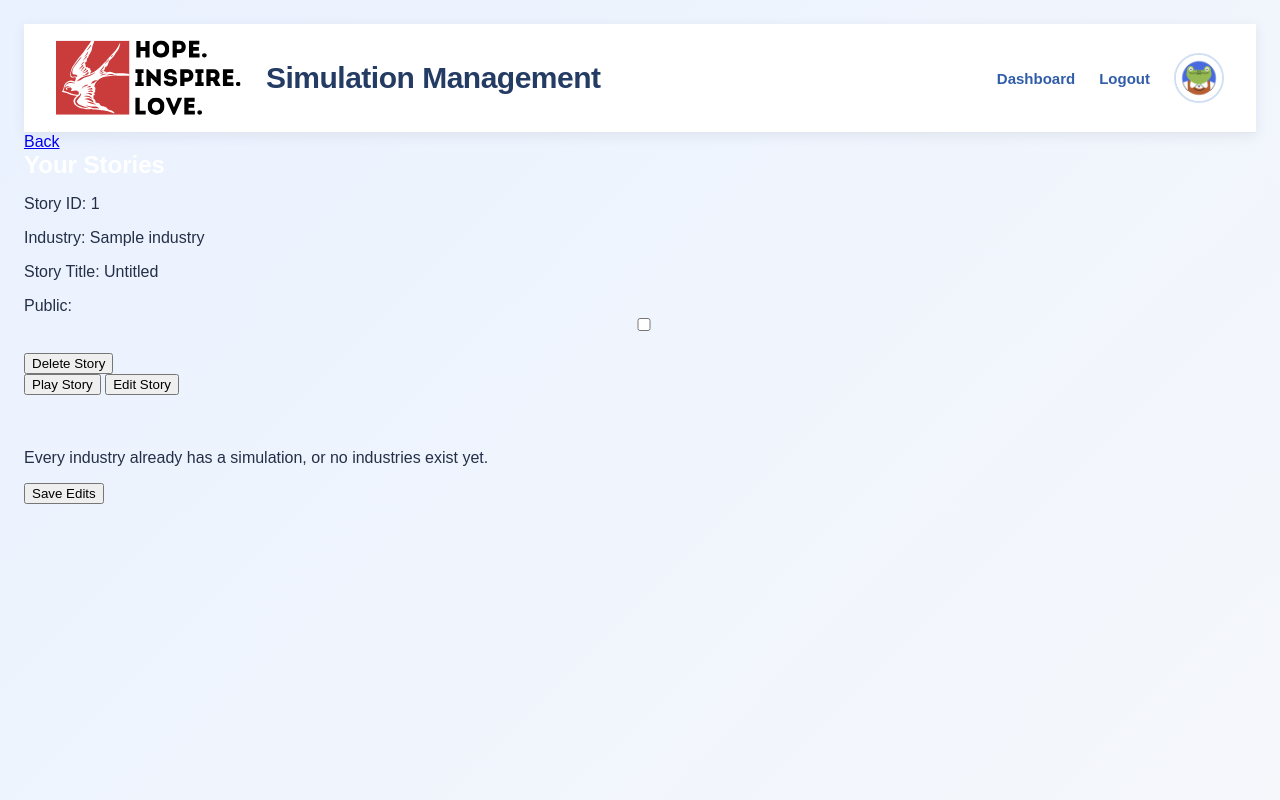
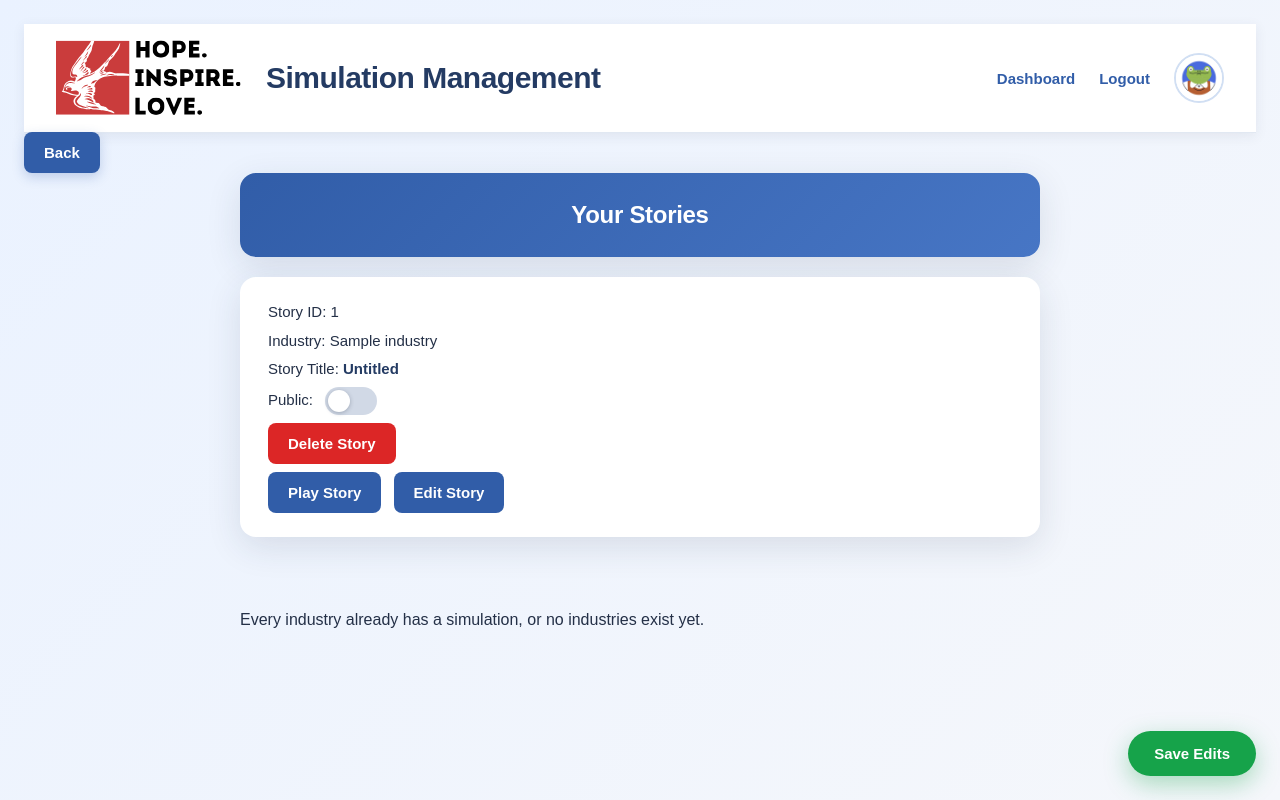
Before and after one commit to Chloe-Wist/app_dev_project, a PHP site: page /SimulationManagement.php in a window 1280 px wide. Run offline with PHP 8.4, Linux system fonts and the light colour scheme; the visitor is signed in with stand-in values (Sample User, id 1); data comes from the database, SQL or seed files in the repository; tables that the repository leaves empty hold one stand-in row (values such as "Sample post"); data that the repository does not hold is empty.

Commit message:
more styles

```diff
--- a/EventManagement.php
+++ b/EventManagement.php
@@ -221,7 +221,8 @@ if ((isset($_GET['event_id']) || isset($_GET['new_event']))
             // Actual options
             foreach ($possible_managers as $p) {
                 echo('<option value="'.$p['manager_id'].'"
-                '.((isset($e) && $p['manager_id'] == $e->manager_id['user_id'])?"selected":"").'>
+                '.(((isset($e) && $p['manager_id'] == $e->manager_id['user_id']) ||
+                    !isset($e) && $p['manager_id'] == $_SESSION['user_id'])?"selected":"").'>
                 '.$p['name'].' ('.
                 ($p['area_matches']?"Area Matches":"No Matching Areas").')</option>');
             }
--- a/SimulationManagement.php
+++ b/SimulationManagement.php
@@ -139,6 +139,7 @@ $story_list = [];
         <title>User Stories</title>
                 <link rel="stylesheet" href="styles/navbar.css">
                 <link rel="stylesheet" href="styles/main.css">
+                <link rel="stylesheet" href="styles/simulationManagement.css">
     </head>
     <body>
 
--- /dev/null
+++ b/styles/simulationManagement.css
@@ -0,0 +1,227 @@
+/* ===== Simulation Management page ===== */
+/* Generated by Claude */
+
+/* Page container */
+.page-container {
+    max-width: 800px;
+    margin: 0 auto;
+    padding: 24px 0 120px;   /* extra bottom space so the floating Save button never covers content */
+    box-sizing: border-box;
+}
+
+.row {
+    display: flex;
+    align-items: center;
+    gap: 12px;
+    margin-bottom: 16px;
+}
+
+/* ---------- Buttons ---------- */
+.btn {
+    display: inline-block;
+    margin: 8px 8px 0 0;
+    padding: 12px 20px;
+    box-sizing: border-box;
+    border: none;
+    border-radius: 8px;
+    background-color: #315da8;
+    color: #ffffff;
+    font-family: inherit;
+    font-size: 15px;
+    font-weight: 600;
+    text-align: center;
+    text-decoration: none;
+    cursor: pointer;
+    transition: background-color 0.2s, transform 0.2s, box-shadow 0.2s;
+}
+
+.btn:hover {
+    background-color: #254982;
+}
+
+.btn:active {
+    transform: scale(0.98);
+}
+
+.btn:focus-visible {
+    outline: none;
+    box-shadow: 0 0 0 3px rgba(71, 118, 197, 0.35);
+}
+
+.btn-blue {
+    background-color: #315da8;
+}
+
+.btn-blue:hover {
+    background-color: #254982;
+}
+
+.btn-red {
+    background-color: #dc2626;
+}
+
+.btn-red:hover {
+    background-color: #b91c1c;
+}
+
+.btn-green {
+    background-color: #16a34a;
+}
+
+.btn-green:hover {
+    background-color: #15803d;
+}
+
+/* Back button: pinned to the top-left on wide screens, normal flow otherwise */
+.fixed-top-left {
+    margin: 0;
+}
+
+@media (min-width: 1100px) {
+    .fixed-top-left {
+        position: fixed;
+        top: 132px;
+        left: 24px;
+        z-index: 10;
+        box-shadow: 0 4px 12px rgba(49, 93, 168, 0.25);
+    }
+}
+
+/* ---------- Cards ---------- */
+.card {
+    padding: 24px 28px;
+    box-sizing: border-box;
+    background-color: #ffffff;
+    border-radius: 16px;
+    box-shadow: 0 10px 35px rgba(36, 48, 71, 0.12);
+    font-size: 15px;
+    line-height: 1.5;
+    color: #243047;
+}
+
+.card p {
+    margin: 0 0 6px;
+}
+
+/* "Your Stories" banner (the card whose heading has inline white text) */
+.card:has(> h2) {
+    margin-bottom: 20px;
+    background: linear-gradient(135deg, #315da8, #4776c5);
+    text-align: center;
+}
+
+.card > h2 {
+    font-size: 24px;
+    letter-spacing: -0.3px;
+}
+
+/* Story title */
+.story-title-display {
+    font-weight: 700;
+    color: #243b63;
+}
+
+/* ---------- Form layout ---------- */
+#user_stories_form {
+    gap: 20px;
+}
+
+#user_stories_form > label {
+    margin-top: 12px;
+}
+
+#user_stories_form > .btn {
+    align-self: flex-start;
+    margin: 0;
+}
+
+/* ---------- Public/private toggle switch ---------- */
+.switch {
+    position: relative;
+    display: inline-block;
+    width: 52px;
+    height: 28px;
+    margin: 0 0 0 8px;
+    vertical-align: middle;
+}
+
+/* Hide the checkbox itself (override global "form input" styles) */
+.switch input {
+    position: absolute;
+    width: 0;
+    height: 0;
+    margin: 0;
+    padding: 0;
+    border: none;
+    opacity: 0;
+}
+
+.slider_round {
+    position: absolute;
+    inset: 0;
+    border-radius: 28px;
+    background-color: #d1d9e6;
+    cursor: pointer;
+    transition: background-color 0.2s;
+}
+
+.slider_round::before {
+    content: "";
+    position: absolute;
+    left: 3px;
+    top: 3px;
+    width: 22px;
+    height: 22px;
+    border-radius: 50%;
+    background-color: #ffffff;
+    box-shadow: 0 1px 4px rgba(36, 48, 71, 0.3);
+    transition: transform 0.2s;
+}
+
+.switch input:checked + .slider_round {
+    background-color: #315da8;
+}
+
+.switch input:checked + .slider_round::before {
+    transform: translateX(24px);
+}
+
+.switch input:focus-visible + .slider_round {
+    box-shadow: 0 0 0 3px rgba(71, 118, 197, 0.35);
+}
+
+/* ---------- Floating Save button ---------- */
+.fab-container {
+    position: fixed;
+    right: 24px;
+    bottom: 24px;
+    z-index: 20;
+}
+
+.fab-container .btn {
+    margin: 0;
+    padding: 14px 26px;
+    border-radius: 999px;
+    box-shadow: 0 8px 24px rgba(22, 163, 74, 0.35);
+}
+
+/* ---------- Small screens ---------- */
+@media (max-width: 480px) {
+    .card {
+        padding: 20px;
+    }
+
+    .card .btn {
+        width: 100%;
+        margin-right: 0;
+    }
+
+    #user_stories_form > .btn {
+        align-self: stretch;
+    }
+
+    .fab-container {
+        right: 16px;
+        bottom: 16px;
+    }
+}
```
